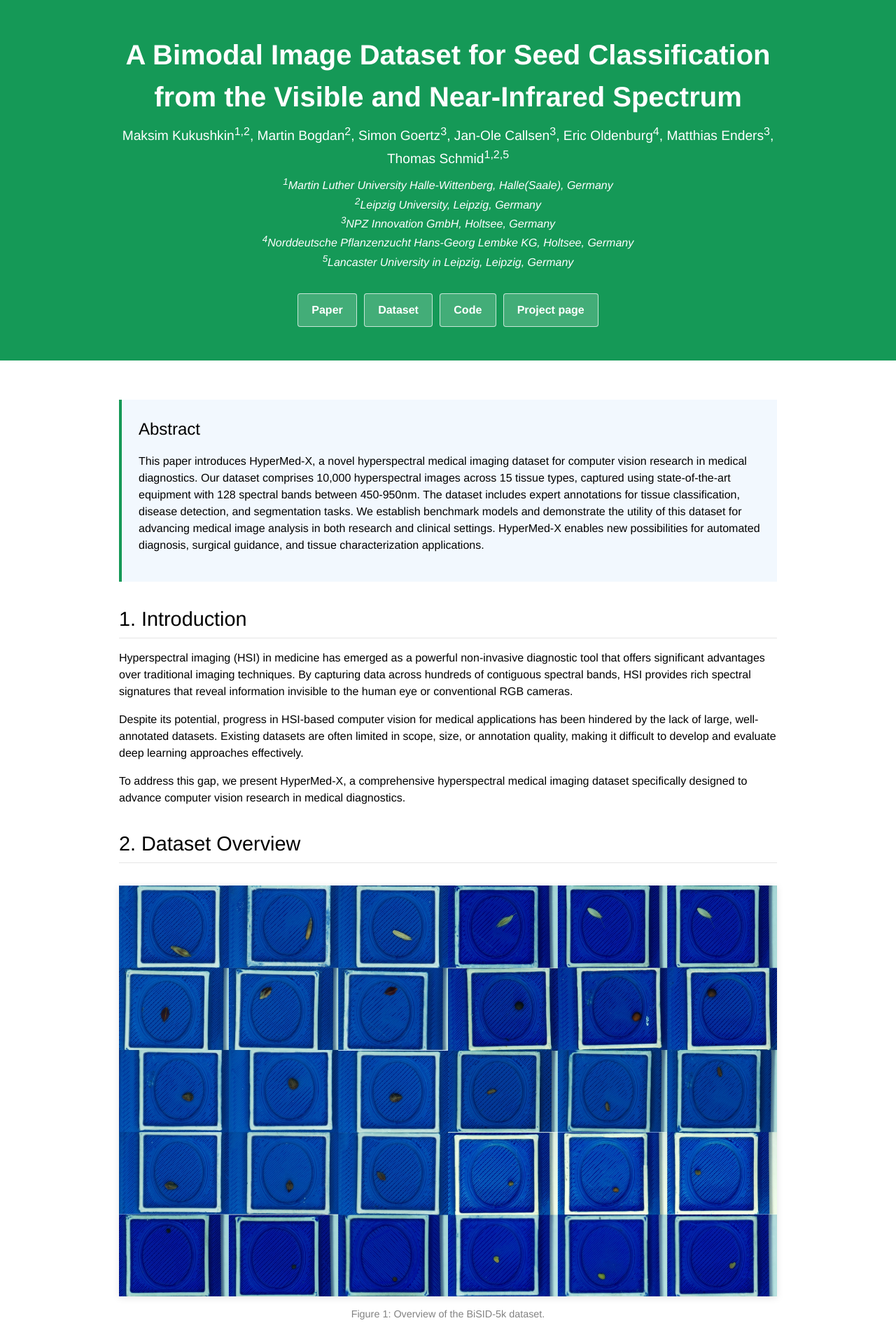
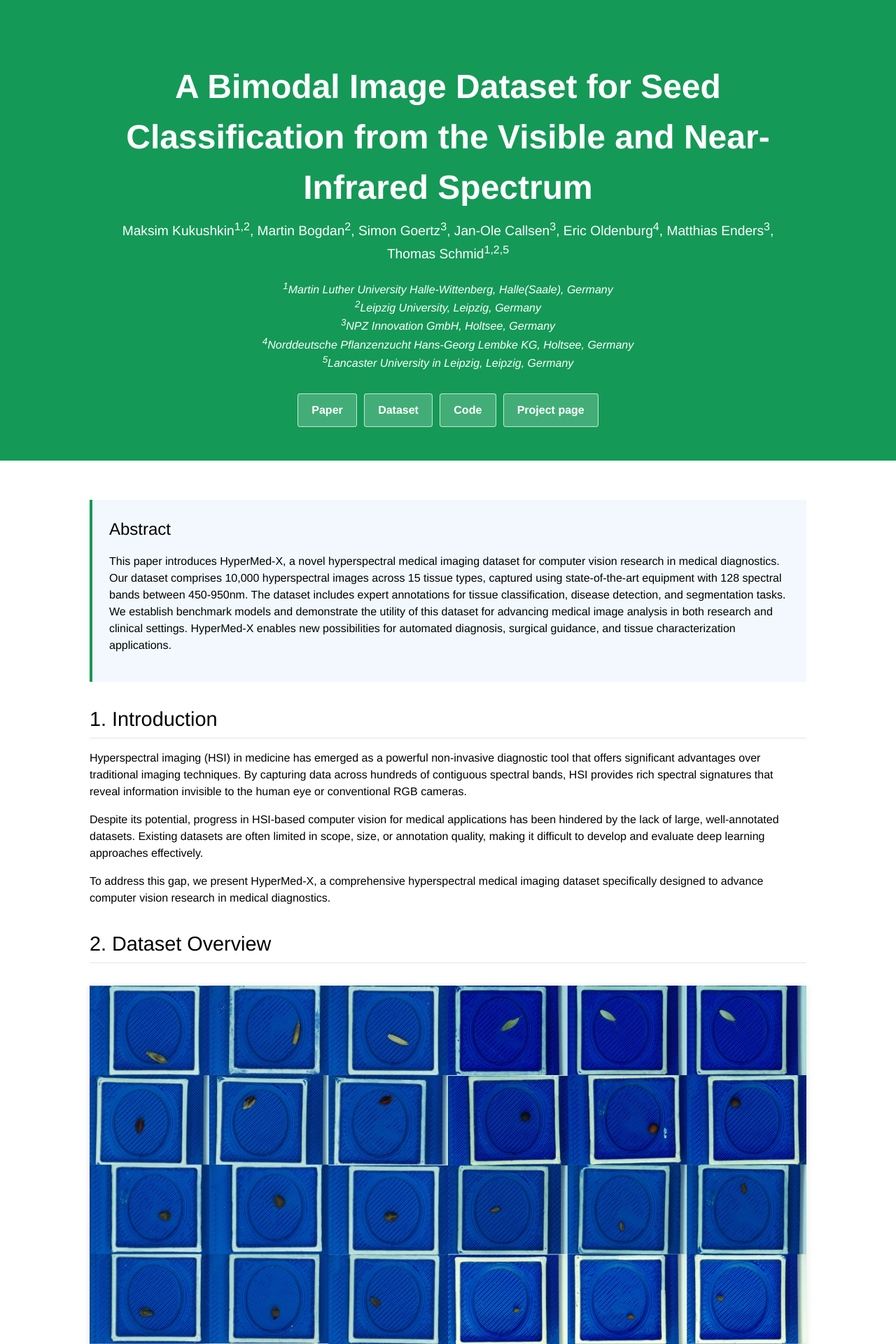
Before and after one commit to max-kuk/bisid-5k, a Jekyll site: the page built from index.md, in a window 1280 px wide. Shown: the top 1920 px of the page at 70% size. Built offline with Jekyll 4.4.1, drawn with Linux system fonts in a browser that asks for light colours; our own code applies the rules of GitHub Pages for plain Markdown files.

Commit message:
website update

```diff
--- a/_layouts/default.html
+++ b/_layouts/default.html
@@ -11,7 +11,7 @@
       --global-text-color: #000000;
       --global-text-color-light: #828282;
       --global-theme-color: #159957;
-      --global-hover-color: #42b983;
+      --global-hover-color: #ffffff;
       --global-hover-text-color: #ffffff;
       --global-footer-bg-color: #424242;
       --global-footer-text-color: #e0e0e0;
@@ -78,7 +78,7 @@
     }
 
     .container {
-      max-width: 940px;
+      max-width: 64rem;
       margin: 0 auto;
       padding: 0 20px;
     }
@@ -100,9 +100,9 @@
     }
 
     .page-header h1 {
-      margin-top: 0;
+      margin-top: 2.5rem;
       margin-bottom: 0.5rem;
-      font-size: 2.5rem;
+      font-size: 3rem;
     }
 
     .page-header .authors {
@@ -113,8 +113,10 @@
 
     .page-header .institutions {
       margin-bottom: 1.5rem;
+      margin-top: 1.3rem;
       font-size: 1rem;
       font-style: italic;
+      line-height: 1.3rem;
     }
 
     .page-header .buttons {
@@ -305,7 +307,6 @@
     .footer {
       margin-top: 3rem;
       padding: 2rem 0;
-      border-top: 1px solid var(--global-divider-color);
       font-size: 0.9rem;
       color: var(--global-text-color-light);
     }
@@ -325,7 +326,7 @@
   <div class="page-header">
     <div class="container">
       <h1>A Bimodal Image Dataset for Seed Classification from the Visible and Near-Infrared Spectrum</h1>
-      <div class="authors">Maksim Kukushkin<sup>1,2</sup>, Martin Bogdan<sup>2</sup>, Simon Goertz<sup>3</sup>,  Jan-Ole Callsen<sup>3</sup>,  Eric Oldenburg<sup>4</sup>,  Matthias Enders<sup>3</sup>,  Thomas Schmid<sup>1,2,5</sup></div>
+      <div class="authors">Maksim Kukushkin<sup>1,2</sup>, Martin Bogdan<sup>2</sup>, Simon Goertz<sup>3</sup>,  Jan-Ole Callsen<sup>3</sup>,  Eric Oldenburg<sup>4</sup>,  Matthias Enders<sup>3</sup>,<br>  Thomas Schmid<sup>1,2,5</sup></div>
 
       </div>
       <div class="institutions"><sup>1</sup>Martin Luther University Halle-Wittenberg, Halle(Saale), Germany<br>
```
